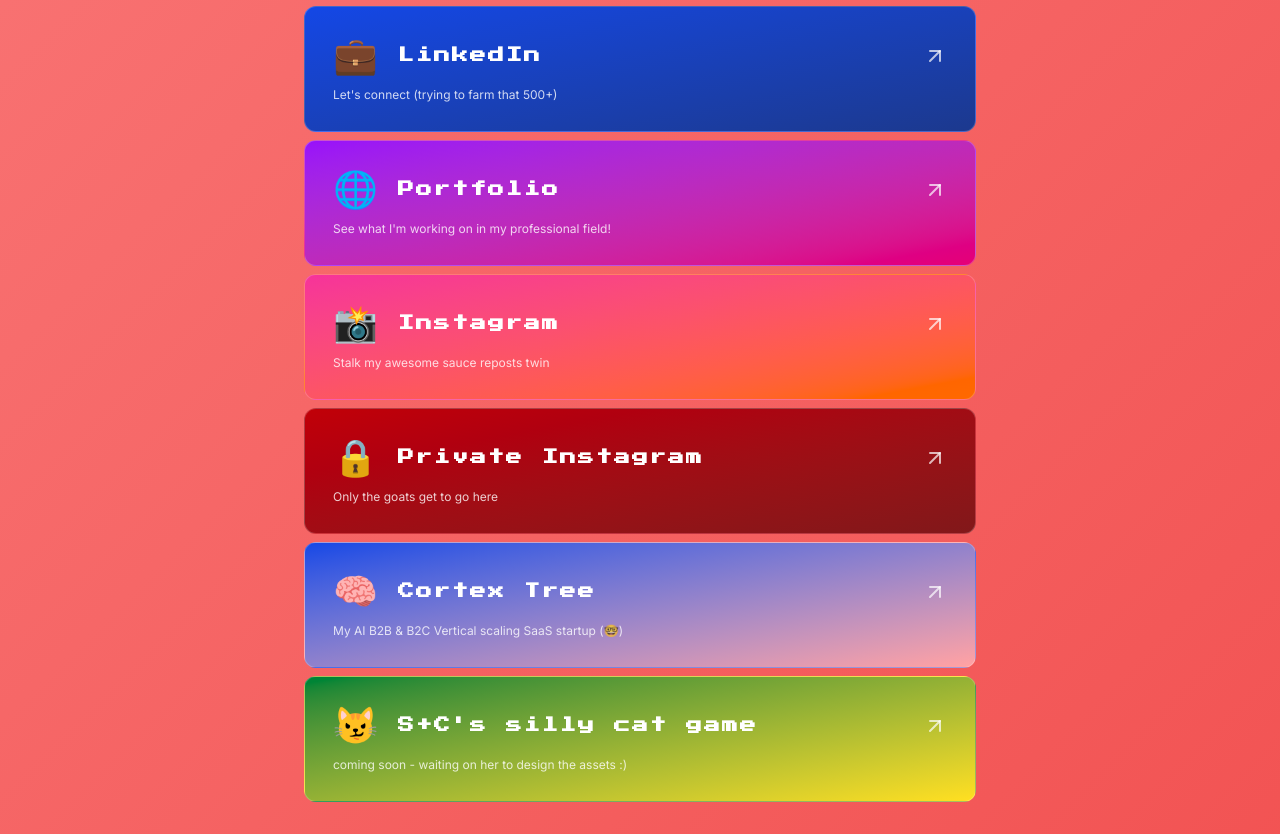
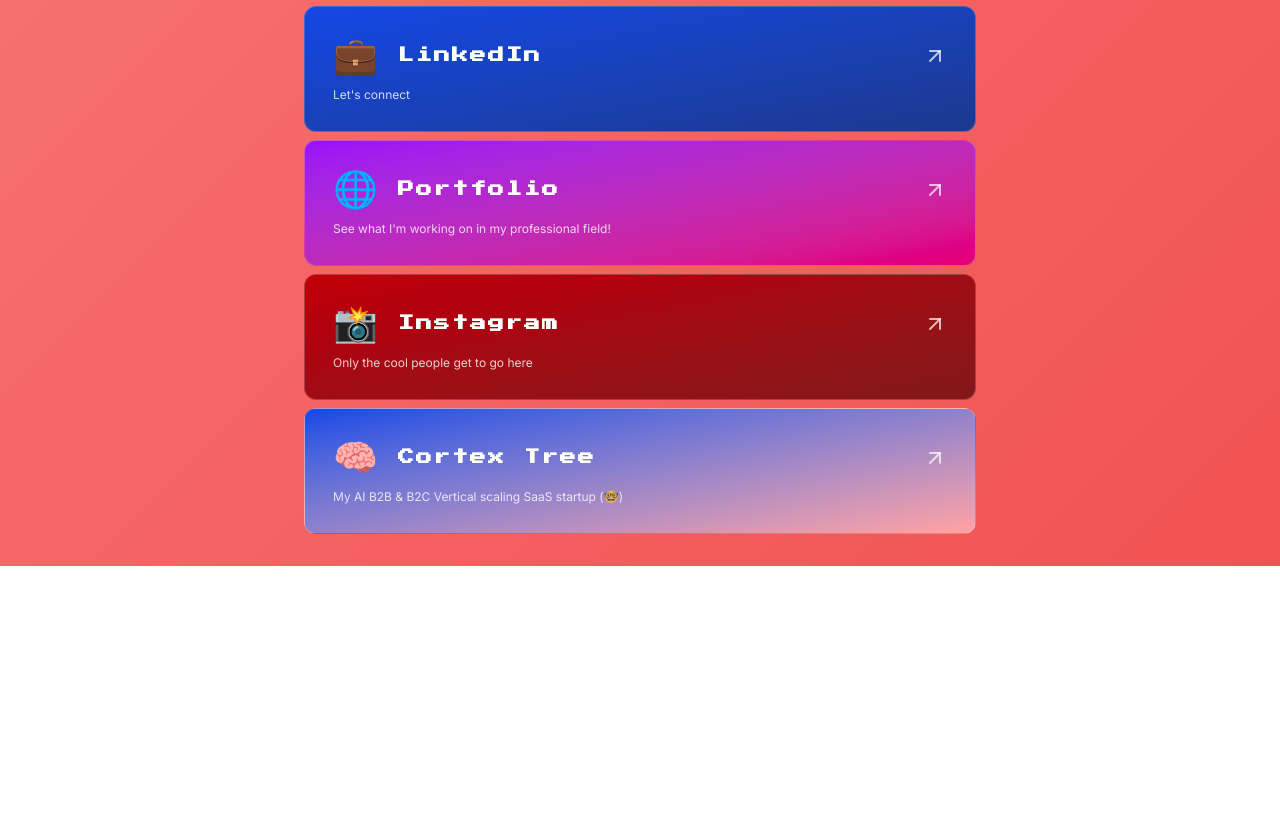
Before and after one commit to Shiro8223/Portfolio, a Next.js app: page /links in a window 1280 px wide. Shown: the part 296-1130 px from the top of the page. After the commit the page ends 862 px from the top, so only its background shows below. Built offline with nearby package versions, Linux system fonts and the light colour scheme.

Commit message:
Update links.js

```diff
--- a/pages/links.js
+++ b/pages/links.js
@@ -11,7 +11,7 @@
       icon: "🐙",
       bgClass: "from-gray-800 to-black",
       glowColor: "shadow-gray-500/30",
-      description: "Check out my projects & code except my private repositories they're mine unfortunately",
+      description: "Check out my public projects & code",
     },
     {
       name: "LinkedIn",
@@ -19,7 +19,7 @@
       icon: "💼",
       bgClass: "from-blue-700 to-blue-900",
       glowColor: "shadow-blue-400/30",
-      description: "Let's connect (trying to farm that 500+)",
+      description: "Let's connect",
     },
     {
       name: "Portfolio",
@@ -31,19 +31,11 @@
     },
     {
       name: "Instagram",
-      url: "https://instagram.com/shiroxy8223",
+      url: "https://instagram.com/Shaun_taylor27",
       icon: "📸",
-      bgClass: "from-pink-500 to-orange-500",
-      glowColor: "shadow-pink-400/30",
-      description: "Stalk my awesome sauce reposts twin",
-    },
-    {
-      name: "Private Instagram",
-      url: "https://instagram.com/Shaun_taylor27",
-      icon: "🔒",
       bgClass: "from-red-700 to-red-900",
       glowColor: "shadow-red-500/30",
-      description: "Only the goats get to go here",
+      description: "Only the cool people get to go here",
     },
     {
       name: "Cortex Tree",
@@ -53,13 +45,7 @@
       glowColor: "shadow-blue-500/30",
       description: "My AI B2B & B2C Vertical scaling SaaS startup (🤓)",
     },
-    {
-      name: "S+C's silly cat game",
-      icon: "😼",
-      bgClass: "from-green-700 to-yellow-300",
-      glowColor: "shadow-green-500/30",
-      description: "coming soon - waiting on her to design the assets :)",
-    },
+
   ];
 
   return (
```
